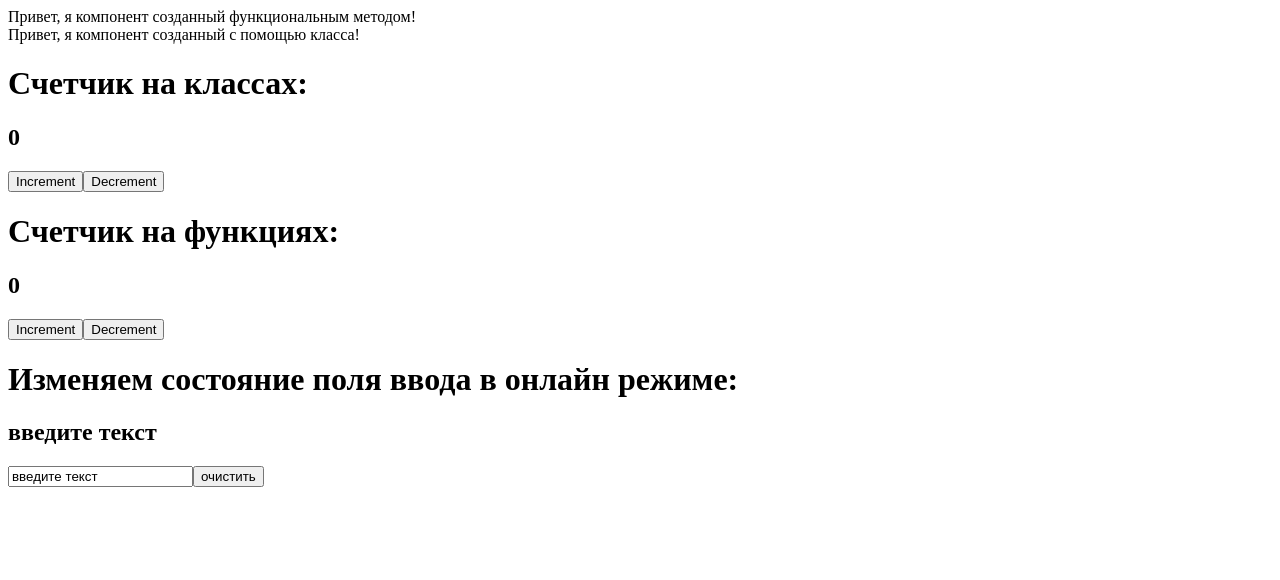
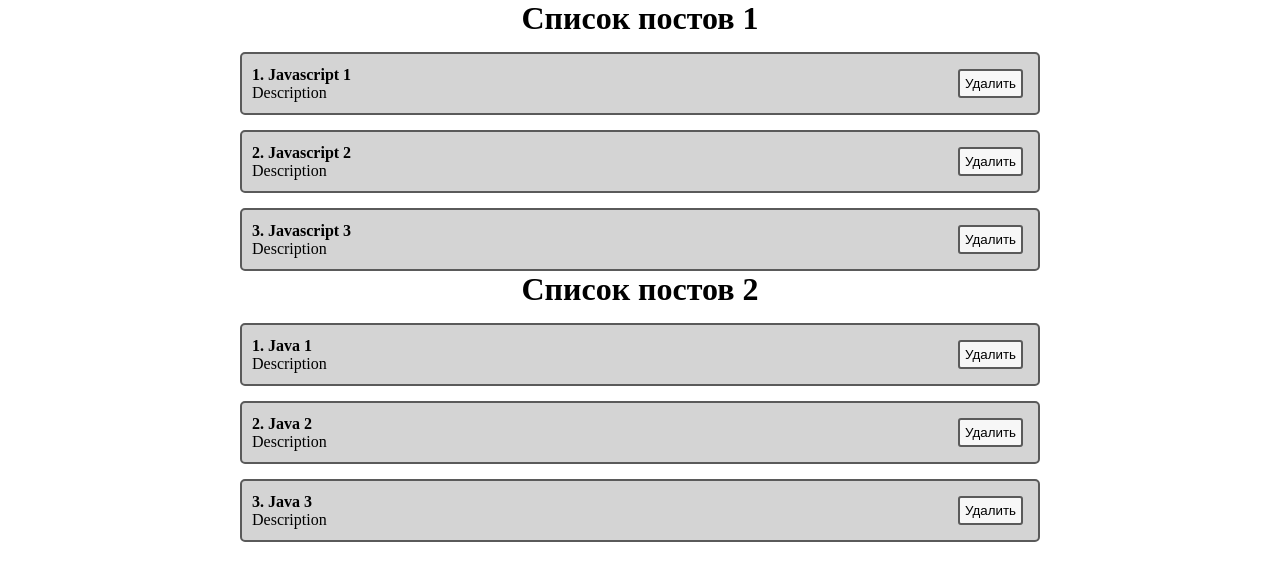
Before and after one commit to maximmorenko/React_conspect, a React (Create React App) app in the folder my-app/: page / in a window 1280 px wide. Shown: the top 580 px of the page. Built offline with nearby package versions, Linux system fonts and the light colour scheme.

Commit message:
статический список постов

```diff
--- a/my-app/src/App.js
+++ b/my-app/src/App.js
@@ -1,19 +1,37 @@
-import React from 'react'; // реакт импортируем в каждый файл где создаем проект
-
-import FuncComponent from './components/FuncComponent';
-import ClassComponent from './components/ClassComponent';
-import ClassCounter from './components/ClassCounter';
-import FuncCounter from './components/FuncCounter';
-import ChangeStateInput from './components/changeStateInput_Func';
+import React, {useState} from "react"; // реакт импортируем в каждый файл где создаем проект
+import './style/App.css';
+//import FuncComponent from './components/FuncComponent';
+//import ClassComponent from './components/ClassComponent';
+//import ClassCounter from './components/ClassCounter';
+//import FuncCounter from './components/FuncCounter';
+//import ChangeStateInput from './components/ChangeStateInput_Func';
+//import PostItem from './components/PostItem';
+import PostList from "./components/PostList";
 
 function App() {
+   // Для передачи массива постов использдуем схему с деструктуризацие хука юзстейт
+   // передаем массив объектов
+  const [arrPosts, setPosts] = useState([
+    {id: 1, title: 'Javascript 1', body: 'Description'},
+    {id: 2, title: 'Javascript 2', body: 'Description'},
+    {id: 3, title: 'Javascript 3', body: 'Description'}
+  ]);
+  const [arrPosts2, setPosts2] = useState([
+    {id: 1, title: 'Java 1', body: 'Description'},
+    {id: 2, title: 'Java 2', body: 'Description'},
+    {id: 3, title: 'Java 3', body: 'Description'}
+  ]);
   return (
     <div className="App">
-      <FuncComponent />
-      <ClassComponent />
-      <ClassCounter />
-      <FuncCounter />
-      <ChangeStateInput />
+      {/* <FuncComponent /> */}
+      {/* <ClassComponent /> */}
+      {/* <ClassCounter /> */}
+      {/* <FuncCounter /> */}
+      {/* <ChangeStateInput /> */}
+      {/* прописываем пропсы которые будем передавать */}
+      {/* <PostItem post={{id: 1, tittle: 'Javascript', body: 'Description'}}/>  */}
+      <PostList arrPosts={arrPosts} title='Список постов 1'/>
+      <PostList arrPosts={arrPosts2} title='Список постов 2'/>
     </div>
   );
 }
--- a/my-app/src/components/ClassCounter.jsx
+++ b/my-app/src/components/ClassCounter.jsx
@@ -36,11 +36,11 @@ class ClassCounter extends React.Component {
       // в отличии от функциональных компонентов жсх воозвращаем в круглых скобках
       // поскольку мы находимся внутри класс, чтобы обратиться к свойствам используем this
       return (
-        <div>
-          <h1>Счетчик на классах:</h1>
-          <h2>{this.state.count}</h2>
-          <button onClick={this.increment}>Increment</button>
-          <button onClick={this.decrement}>Decrement</button>
+        <div className="post">
+          <h2>Счетчик на классах:</h2>
+          <h3>{this.state.count}</h3>
+          <button className='post__btns' onClick={this.increment}>Increment</button>
+          <button className='post__btns' onClick={this.decrement}>Decrement</button>
         </div>
       );
     }
--- a/my-app/src/components/FuncCounter.jsx
+++ b/my-app/src/components/FuncCounter.jsx
@@ -20,11 +20,11 @@ const FuncCounter = function() {
     }
 
     return (
-      <div className='customClass'>
-        <h1>Счетчик на функциях:</h1>
-        <h2>{count}</h2>
-        <button onClick={increment}>Increment</button>
-        <button onClick={decrement}>Decrement</button>
+      <div className="post">
+        <h2>Счетчик на функциях:</h2>
+        <h3>{count}</h3>
+        <button className='post__btns' onClick={increment}>Increment</button>
+        <button className='post__btns' onClick={decrement}>Decrement</button>
       </div>
     );
   };
--- /dev/null
+++ b/my-app/src/components/PostItem.jsx
@@ -0,0 +1,22 @@
+import React from 'react';
+
+// компоненты могут принимать входные данные (prors) сокр. от пропертис
+// иными словами это аргумент функции, которым мы можем что-то из вне передавать
+function PostItem(props) {
+    return (
+        <div className="post">
+            <div className="post__content">
+                {/* указываем пути к пропсам которые хотим получить */}
+                <strong>{props.post.id}. {props.post.title}</strong>
+                <div>
+                  {props.post.body}
+                </div>
+            </div>
+            <div>
+                <button className='post__btns'>Удалить</button>
+            </div>
+        </div>
+    );
+}
+
+export default PostItem;
--- /dev/null
+++ b/my-app/src/components/PostList.jsx
@@ -0,0 +1,20 @@
+import React, {useState} from "react";
+import PostItem from './PostItem';
+
+const PostList = ({arrPosts, title}) => {
+    return (
+        <div>
+            <h1 style={{textAlign: 'center'}}>
+                {title}
+            </h1>
+            {arrPosts.map(post =>
+                // Для каждого поста мы отрисовываем постайтем и как пропс передаем туда объект
+                // важно использовать ключ для айди а не индекс, так как индекс может измениться в массиве, а ключ нет
+                // наличие ключей позволяет реакту рендерить те элементы в которых произошли измениния
+                <PostItem post={post} key={post.id} />
+            )}
+        </div>
+    );
+}
+
+export default PostList;
--- /dev/null
+++ b/my-app/src/components/ReactHooks.jsx
@@ -0,0 +1,4 @@
+// Хуки это специальные функции которые можно использовать в функциональном подходе либо в хуках
+// хуки можно использовать только не верхнем уровне вложенности
+// Все хуки начинаются со слова use
+// useState useEffect useRef useMemo useCallback useContext
--- a/my-app/src/components/changeStateInput_Func.jsx
+++ b/my-app/src/components/changeStateInput_Func.jsx
@@ -17,9 +17,12 @@ const ChangeStateInput = function() {
     // }
 
     return (
+        <div className="post">
+          <h2>Изменяем состояние поля ввода в онлайн режиме:</h2>
             <div>
-          <h1>Изменяем состояние поля ввода в онлайн режиме:</h1>
-          <h2>{txt}</h2>
+              <h3 className='post__btns'>{txt}</h3>
+            </div>
+            <div className='post__btns'>
             <input
               tupe="text"
               value={txt}
@@ -27,6 +30,7 @@ const ChangeStateInput = function() {
             />
             <button onClick={event => setText(event.target.value = "введите текст")}>очистить</button>
           </div>
+        </div>
       );
 }
 export default ChangeStateInput;
--- /dev/null
+++ b/my-app/src/style/App.css
@@ -0,0 +1,44 @@
+/* Обнуляем стили по умолчанию */
+* {
+    margin: 0;
+    padding: 0;
+    box-sizing: border-box;
+}
+.App {
+    width: 800px;
+}
+#root {
+    display: flex;
+    justify-content: center;
+}
+.post {
+    display: flex;
+    justify-content: space-between;
+    align-items: center;
+    padding: 10px;
+    margin-top: 15px;
+    border: 2px solid rgb(90, 90, 90);
+    border-radius: 5px;
+    background-color: rgb(212, 212, 212);
+}
+
+.post__btns {
+    margin: 5px;
+    padding: 5px;
+    border: 2px solid rgb(90, 90, 90);
+    border-radius: 3px;
+    background-color: rgb(247, 247, 247);
+    display: flex;
+    align-items: center;
+}
+
+.count_class {
+    display: flex;
+    justify-content: space-between;
+    align-items: center;
+    padding: 10px;
+    margin-top: 15px;
+    border: 2px solid rgb(90, 90, 90);
+    border-radius: 5px;
+    background-color: rgb(212, 212, 212);
+}
```
Also changed, not shown: 1 other file (tests, documents, lock files or other folders). Lines whose indentation alone changed are shown as unchanged.
